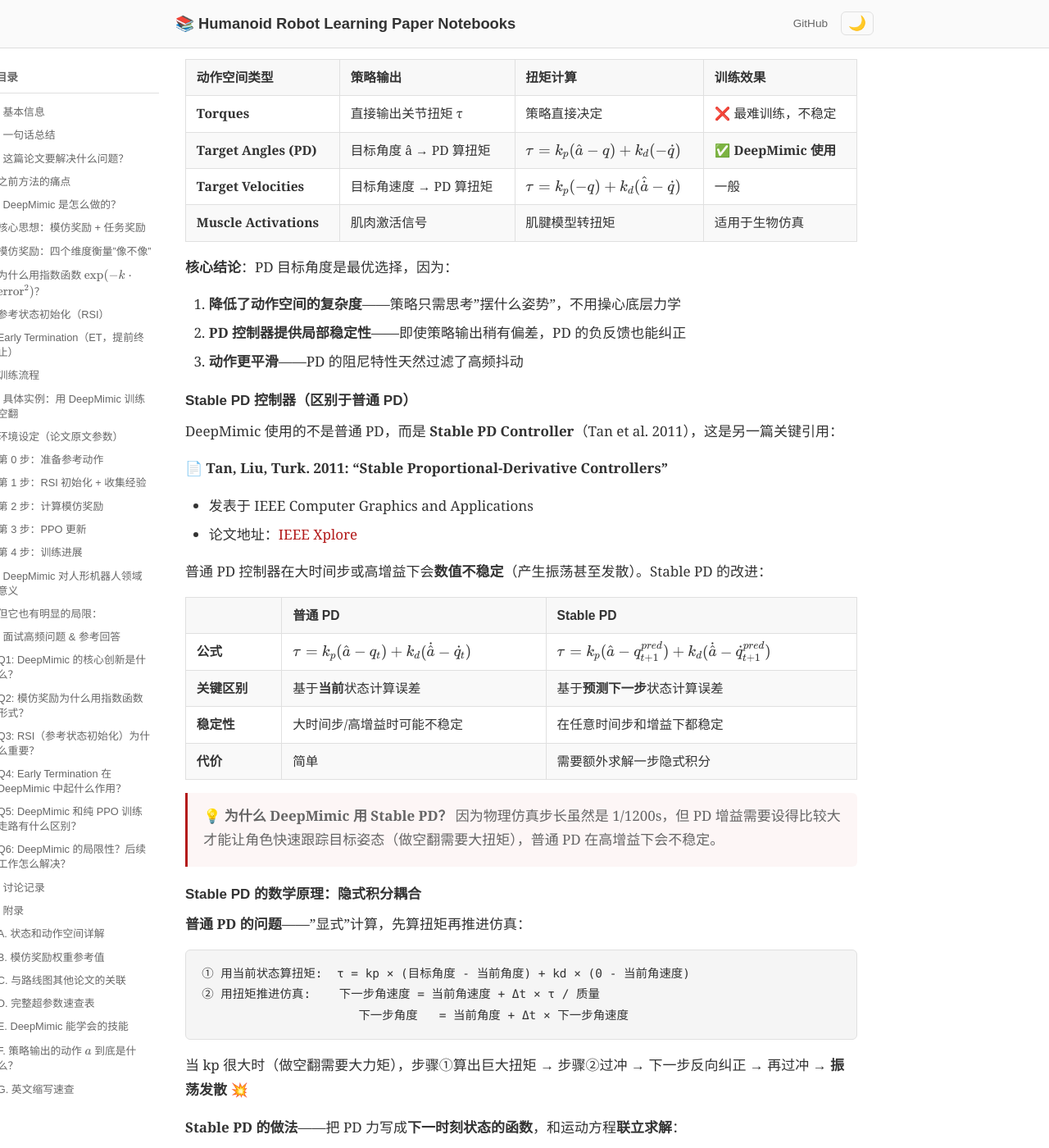
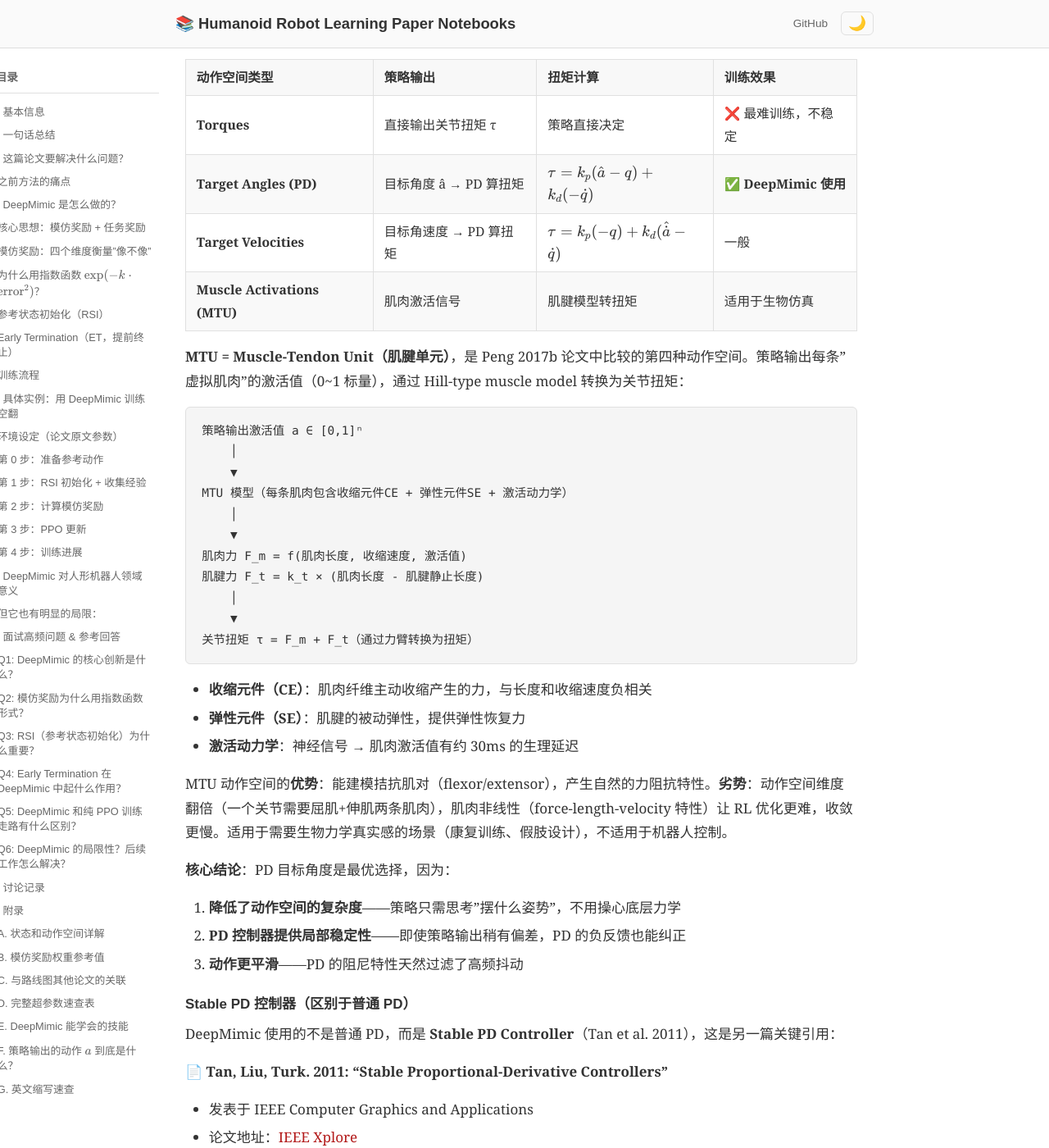
Before and after one commit to ImChong/Humanoid_Robot_Learning_Paper_Notebooks, a Jekyll site: the page built from papers/01_Foundational_RL/DeepMimic_Example-Guided_Deep_RL_of_Physics-Based_Character_Skills/DeepMimic_Example-Guided_Deep_RL_of_Physics-Based_Character_Skills.md, in a window 1280 px wide and 1400 px high, scrolled down 16470 px. Shown: the whole window at 82% size. Built offline with Jekyll 4.4.1, drawn with Linux system fonts in a browser that asks for light colours.

Commit message:
feat: DeepMimic附录补充MTU肌腱单元详细解释

````diff
--- a/papers/01_Foundational_RL/DeepMimic_Example-Guided_Deep_RL_of_Physics-Based_Character_Skills/DeepMimic_Example-Guided_Deep_RL_of_Physics-Based_Character_Skills.md
+++ b/papers/01_Foundational_RL/DeepMimic_Example-Guided_Deep_RL_of_Physics-Based_Character_Skills/DeepMimic_Example-Guided_Deep_RL_of_Physics-Based_Character_Skills.md
@@ -530,7 +530,29 @@ Bullet 物理引擎
 | **Torques** | 直接输出关节扭矩 τ | 策略直接决定 | ❌ 最难训练，不稳定 |
 | **Target Angles (PD)** | 目标角度 â → PD 算扭矩 | $\tau = k_p(\hat{a}-q) + k_d(-\dot{q})$ | ✅ **DeepMimic 使用** |
 | **Target Velocities** | 目标角速度 → PD 算扭矩 | $\tau = k_p(-q) + k_d(\hat{\dot{a}}-\dot{q})$ | 一般 |
-| **Muscle Activations** | 肌肉激活信号 | 肌腱模型转扭矩 | 适用于生物仿真 |
+| **Muscle Activations (MTU)** | 肌肉激活信号 | 肌腱模型转扭矩 | 适用于生物仿真 |
+
+**MTU = Muscle-Tendon Unit（肌腱单元）**，是 Peng 2017b 论文中比较的第四种动作空间。策略输出每条"虚拟肌肉"的激活值（0~1 标量），通过 Hill-type muscle model 转换为关节扭矩：
+
+```
+策略输出激活值 a ∈ [0,1]ⁿ
+    │
+    ▼
+MTU 模型（每条肌肉包含收缩元件CE + 弹性元件SE + 激活动力学）
+    │
+    ▼
+肌肉力 F_m = f(肌肉长度, 收缩速度, 激活值)
+肌腱力 F_t = k_t × (肌肉长度 - 肌腱静止长度)
+    │
+    ▼
+关节扭矩 τ = F_m + F_t（通过力臂转换为扭矩）
+```
+
+- **收缩元件（CE）**：肌肉纤维主动收缩产生的力，与长度和收缩速度负相关
+- **弹性元件（SE）**：肌腱的被动弹性，提供弹性恢复力
+- **激活动力学**：神经信号 → 肌肉激活值有约 30ms 的生理延迟
+
+MTU 动作空间的**优势**：能建模拮抗肌对（flexor/extensor），产生自然的力阻抗特性。**劣势**：动作空间维度翻倍（一个关节需要屈肌+伸肌两条肌肉），肌肉非线性（force-length-velocity 特性）让 RL 优化更难，收敛更慢。适用于需要生物力学真实感的场景（康复训练、假肢设计），不适用于机器人控制。
 
 **核心结论**：PD 目标角度是最优选择，因为：
 1. **降低了动作空间的复杂度**——策略只需思考"摆什么姿势"，不用操心底层力学
````
